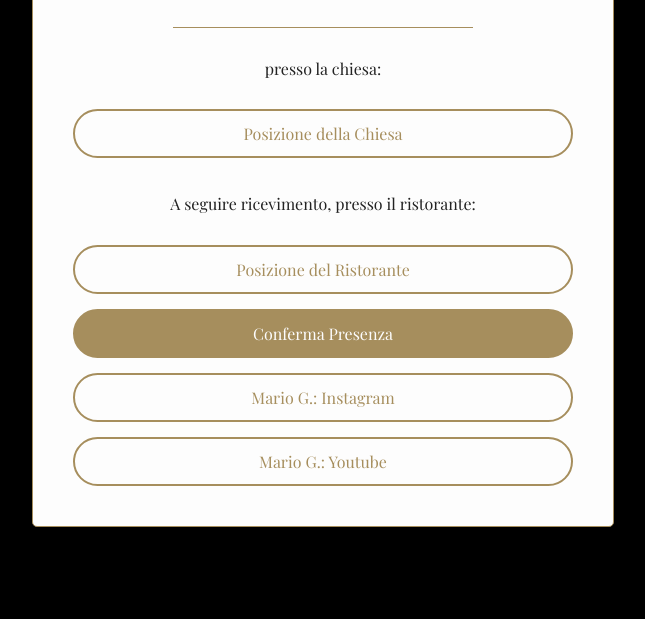
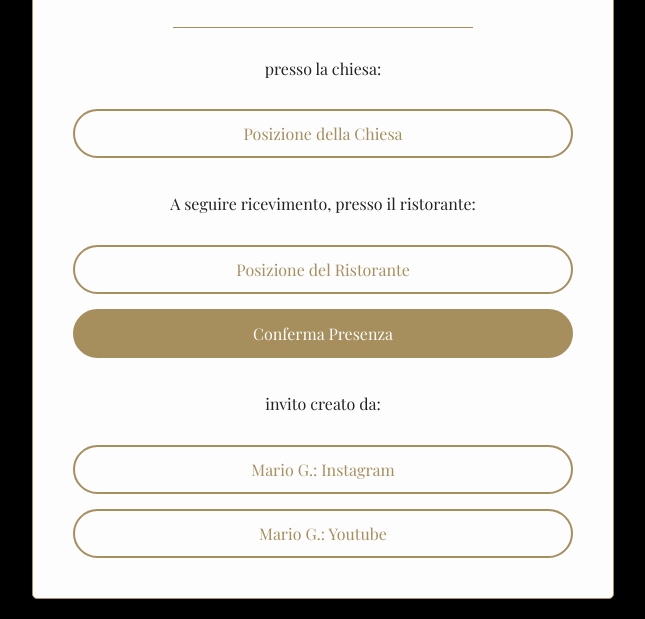
Before and after one commit to Mario-gYT/Modello-A-battesimo, a plain HTML site: page index.html in a window 1280 px wide. Both pictures are taken after a click on the label "APRI L'INVITO". Shown: the part 305-924 px from the top of the page, without its empty margins (317-962 px from the left). Before the commit the page ends 852 px from the top, so only its background shows below. Drawn offline with nearby package versions, Linux system fonts and the light colour scheme; a web font is replaced by a local one.

Commit message:
Update index.html

```diff
--- a/index.html
+++ b/index.html
@@ -48,6 +48,7 @@
                 <a href="https://wa.me/393511938137?text=Confermo%20la%20mia%20presenza%20al%20Battesimo%20di%20[Nome]" target="_blank" class="action-button whatsapp">
                     Conferma Presenza
                 </a>
+                <p class="details black-text"> invito creato da: </p>
                 <a href="https://www.instagram.com/_mariogyt_/" target="_blank" class="action-button">
                     Mario G.: Instagram
                 </a> <a href="https://www.youtube.com/@MariogYT." target="_blank" class="action-button">
```
